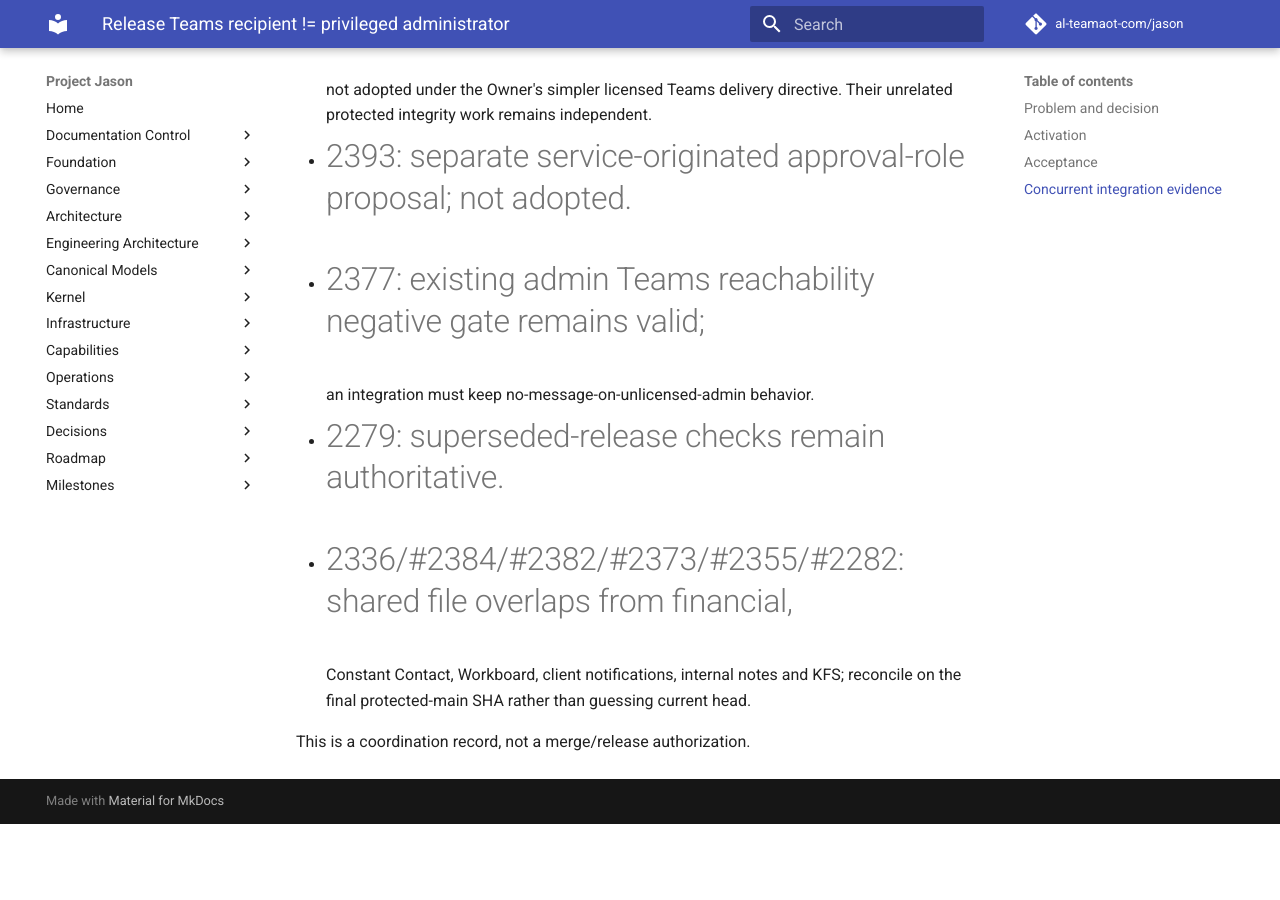
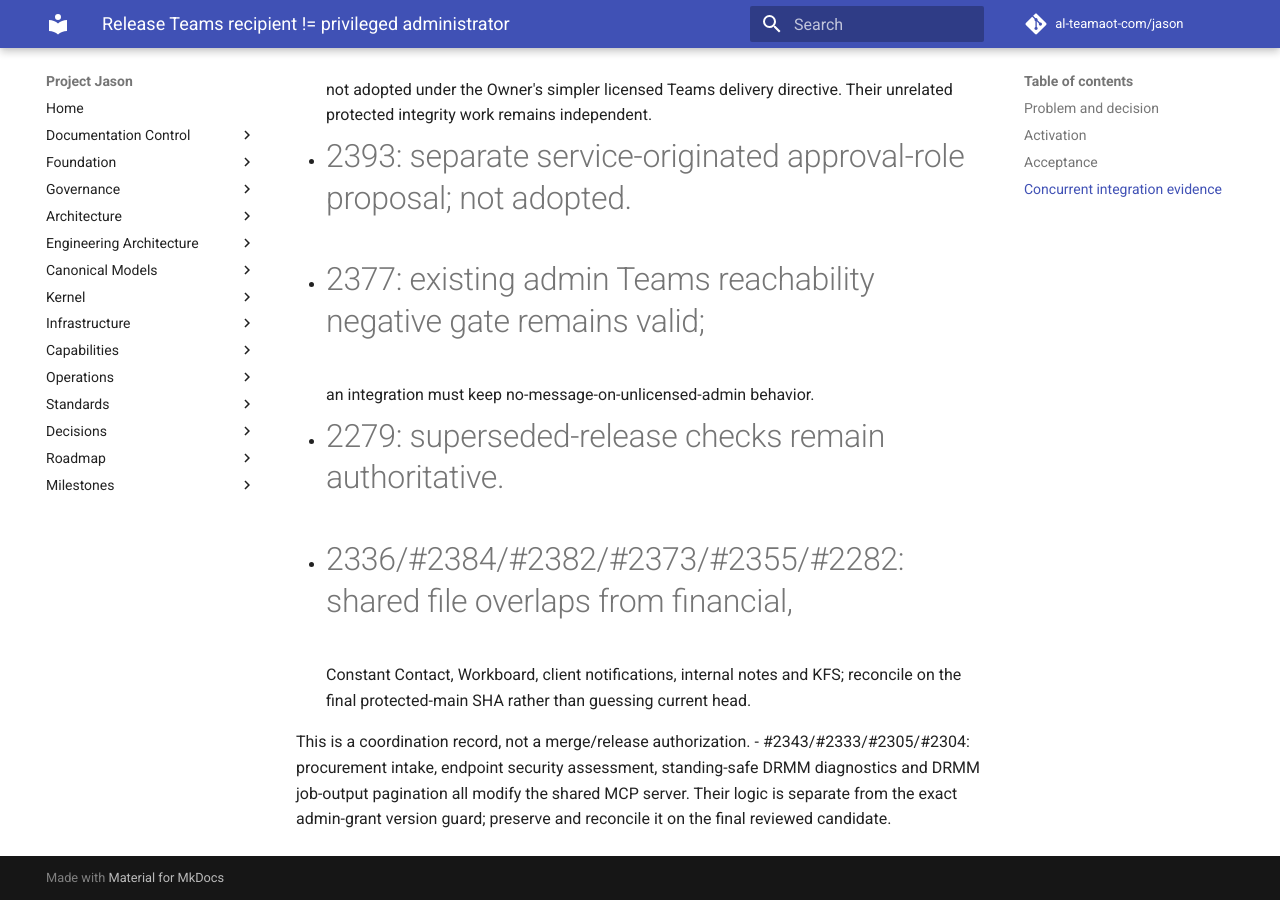
Before and after one commit to al-teamaot-com/jason, an MkDocs documentation site: the page built from docs/operations/Owner-Teams-Release-Identity-Decoupling-20261110.md, in a window 1280 px wide and 900 px high, scrolled down 1785 px. Built offline with MkDocs 1.6.1 and Material for MkDocs 9.7.7, drawn with Linux system fonts in a browser that asks for light colours; comment, search, counter and statistics services are not loaded; before the commit the page ends 2609 px from its top, so only the background shows below that.

Commit message:
docs(release): coordinate separate MCP proposals without merging

```diff
--- a/docs/operations/Owner-Teams-Release-Identity-Decoupling-20261110.md
+++ b/docs/operations/Owner-Teams-Release-Identity-Decoupling-20261110.md
@@ -72,3 +72,7 @@ not a synthesis or silent merge of their unapproved changes.
   reconcile on the final protected-main SHA rather than guessing current head.
 
 This is a coordination record, not a merge/release authorization.
+- #2343/#2333/#2305/#2304: procurement intake, endpoint security assessment,
+  standing-safe DRMM diagnostics and DRMM job-output pagination all modify
+  the shared MCP server. Their logic is separate from the exact admin-grant
+  version guard; preserve and reconcile it on the final reviewed candidate.
```
